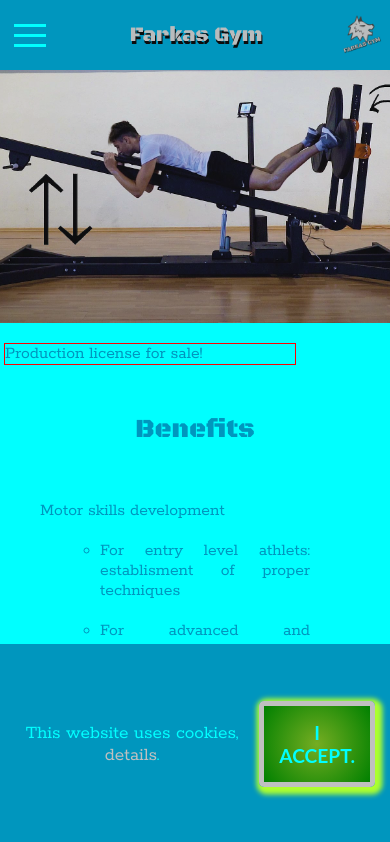
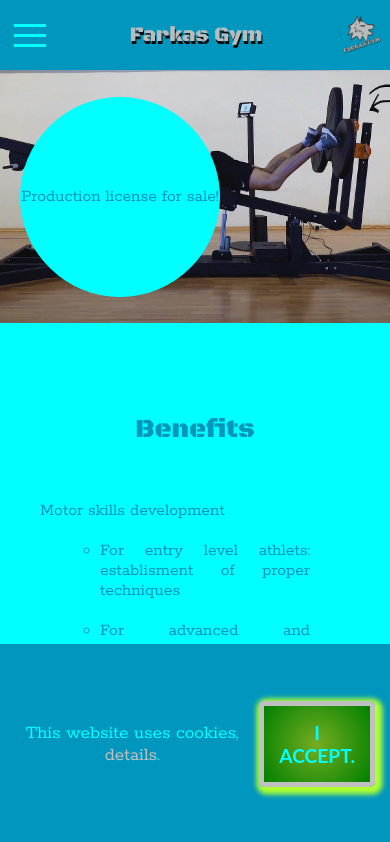
Before and after one commit to szeidl-balazs/nextgenfarmingweb, a React (Create React App) app in the folder frontend/: page / in a window 390 px wide. Shown: the top 842 px of the page. Built offline with nearby package versions, Linux system fonts and the light colour scheme.

Commit message:
For sale positioned. Media query and details to be done!

```diff
--- a/frontend/src/components/css_files/2_1_navigation.css
+++ b/frontend/src/components/css_files/2_1_navigation.css
@@ -20,6 +20,8 @@
     color: var(--logo-color);
     text-shadow: var(--text-shadow);
  }
+
+
 
  .logo-container {
     display: flex;
--- a/frontend/src/components/css_files/3_1_hero.css
+++ b/frontend/src/components/css_files/3_1_hero.css
@@ -1,7 +1,9 @@
 .intro-container{
     grid-area: intro-container;
-    display: grid;
+    display: flex;
+    flex-direction: column;
     justify-content: center;
+    align-items: flex-start;
     width: 100vw;
     margin: 0;
 
@@ -16,3 +18,20 @@
     height: 30vh;
     width: 100vw;
 }
+
+.forsale {
+    border: 1px solid var(--main-light-color);
+    position: absolute;
+    display: flex;
+    flex-direction: column;
+    justify-content: center;
+    align-items: center;
+    margin-left: 20px;
+    text-align: center;
+    --width: 200px;
+    width: var(--width);
+    height: calc(var(--width));
+    border-radius: 100px;
+    background-color: var(--main-light-color);
+
+ }
--- a/frontend/src/components/css_files/3_2_benefit.css
+++ b/frontend/src/components/css_files/3_2_benefit.css
@@ -22,10 +22,3 @@
     width: 130px;
     padding: var(--text-padding);
 }
-
-.forsale {
-   border: 1px solid red;
-   margin-top: 20px;
-   width: 75vw;
-
-}
--- a/frontend/src/components/structure_components/4_Hero.jsx
+++ b/frontend/src/components/structure_components/4_Hero.jsx
@@ -6,6 +6,7 @@ const Hero = () => {
 
         <div className="intro-container">
             <div className="hero-image" ></div>
+            <div className="forsale"><div>Production license for sale!</div></div>
         </div>
 
     );
--- a/frontend/src/components/structure_components/5_0_Benefits_eng.jsx
+++ b/frontend/src/components/structure_components/5_0_Benefits_eng.jsx
@@ -6,7 +6,7 @@ const BenefitsEng = () => {
 
         <div className="benefits">
 
-            <div id="benefit-id" className="place-holder-under-menuline"><div className="forsale">Production license for sale!</div></div> {/*empty lane to push down the below content under menu line*/}
+            <div id="benefit-id" className="place-holder-under-menuline"></div> {/*empty lane to push down the below content under menu line*/}
 
             <h2>Benefits</h2>
 
```
Also changed, not shown: frontend/src/components/structure_components/2_Navigation_eng.jsx (line endings or trailing spaces).
